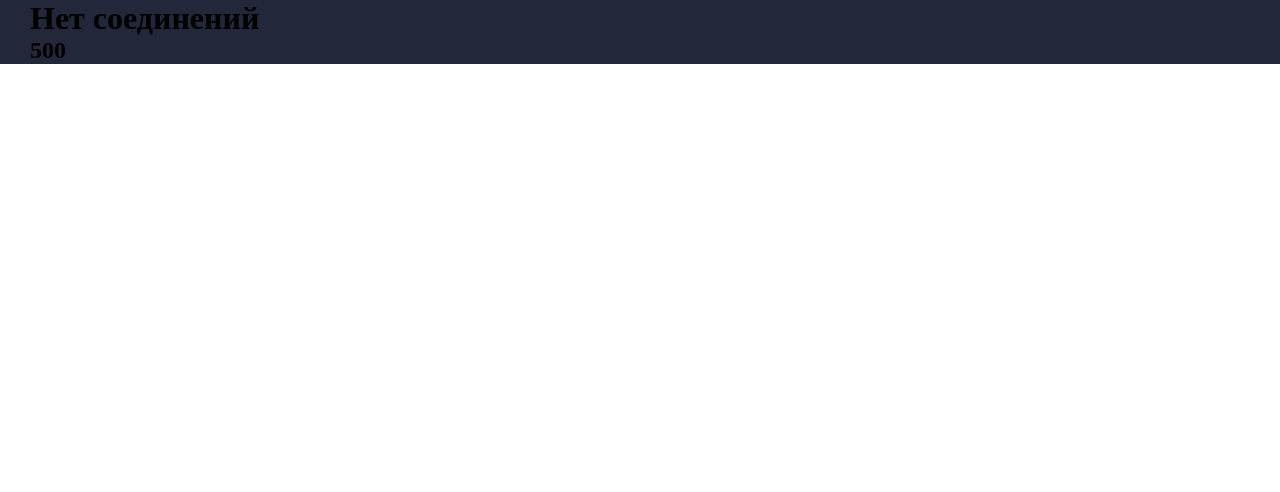
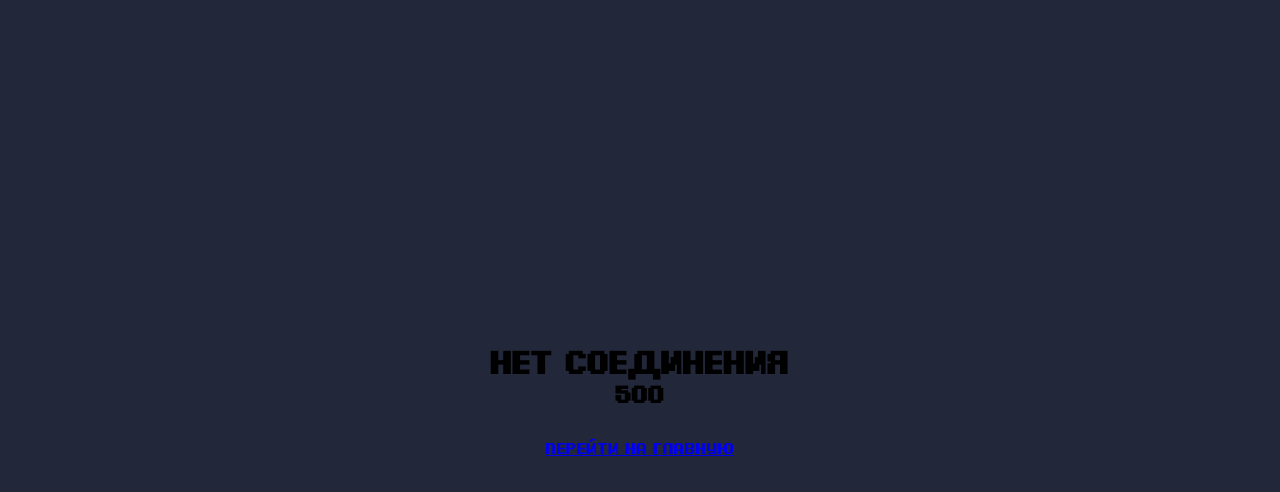
Before and after one commit to FedoseevSM/middle.game.praktikum.yandex, a React (Vite) app in the folder packages/client/: page /500 in a window 1280 px wide. Shown: the top 492 px of the page. Built offline with nearby package versions, Linux system fonts and the light colour scheme.

Commit message:
feat(router): change styles on 404, 500 pages

```diff
--- a/packages/client/src/layouts/EmptyLayout/EmptyLayout.module.scss
+++ b/packages/client/src/layouts/EmptyLayout/EmptyLayout.module.scss
@@ -1,10 +1,15 @@
 @import '../../index.module.scss';
 
-.app {
-  margin-right: auto;
-  margin-left: auto;
-  max-width: 1920px;
-  padding-right: 10px;
-  padding-left: 10px;
+.wrapped {
+  font-family: 'PixelDigivolve';
+  height: 100vh;
+  text-align: center;
+  display: flex;
+  align-items: center;
+  justify-content: center;
   background-color: $bg-color-main;
 }
+.inner {
+  display: grid;
+  gap: 30px;
+}
--- a/packages/client/src/layouts/EmptyLayout/EmptyLayout.tsx
+++ b/packages/client/src/layouts/EmptyLayout/EmptyLayout.tsx
@@ -1,13 +1,20 @@
+import { Link } from 'react-router-dom'
+
 import BlankWindow from '../../components/BlankWindow'
 import styles from './EmptyLayout.module.scss'
 
-function EmptyLayout({children}: any) {
+function EmptyLayout({ children }: any) {
   return (
-  <div className={styles.app}>
-    <BlankWindow>
-      {children}
-    </BlankWindow>
-  </div>
+    <div className={styles.wrapped}>
+      <BlankWindow>
+        <div className={styles.inner}>
+        {children}
+        <Link to="/">
+          перейти на главную
+        </Link>
+        </div>
+      </BlankWindow>
+    </div>
   )
 }
 
--- a/packages/client/src/pages/404/404.module.scss
+++ b/packages/client/src/pages/404/404.module.scss
@@ -1,10 +1 @@
 @import '../../index.module.scss';
-
-.app {
-  margin-right: auto;
-  margin-left: auto;
-  max-width: 1920px;
-  padding-right: 10px;
-  padding-left: 10px;
-  background-color: $bg-color-main;
-}
--- a/packages/client/src/pages/404/404.tsx
+++ b/packages/client/src/pages/404/404.tsx
@@ -9,7 +9,7 @@ const props = {
 function ErrorPage404() {
   return (
     <EmptyLayout>
-      <div className={styles.app}>
+      <div>
         <h1>{props.title}</h1>
         <h2>{props.description}</h2>
       </div>
--- a/packages/client/src/pages/500/500.module.scss
+++ b/packages/client/src/pages/500/500.module.scss
@@ -1,10 +1 @@
 @import '../../index.module.scss';
-
-.app {
-  margin-right: auto;
-  margin-left: auto;
-  max-width: 1920px;
-  padding-right: 10px;
-  padding-left: 10px;
-  background-color: $bg-color-main;
-}
--- a/packages/client/src/pages/500/500.tsx
+++ b/packages/client/src/pages/500/500.tsx
@@ -2,14 +2,14 @@ import EmptyLayout from '../../layouts/EmptyLayout'
 import styles from './500.module.scss'
 
 const props = {
-    title: "Нет соединений",
+    title: "Нет соединения",
     description: "500"
 }
 
 function ErrorPage500() {
   return (
     <EmptyLayout>
-      <div className={styles.app}>
+      <div>
         <h1>{props.title}</h1>
         <h2>{props.description}</h2>
       </div>
```
Also changed, not shown: 1 other file (tests, documents, lock files or other folders).
